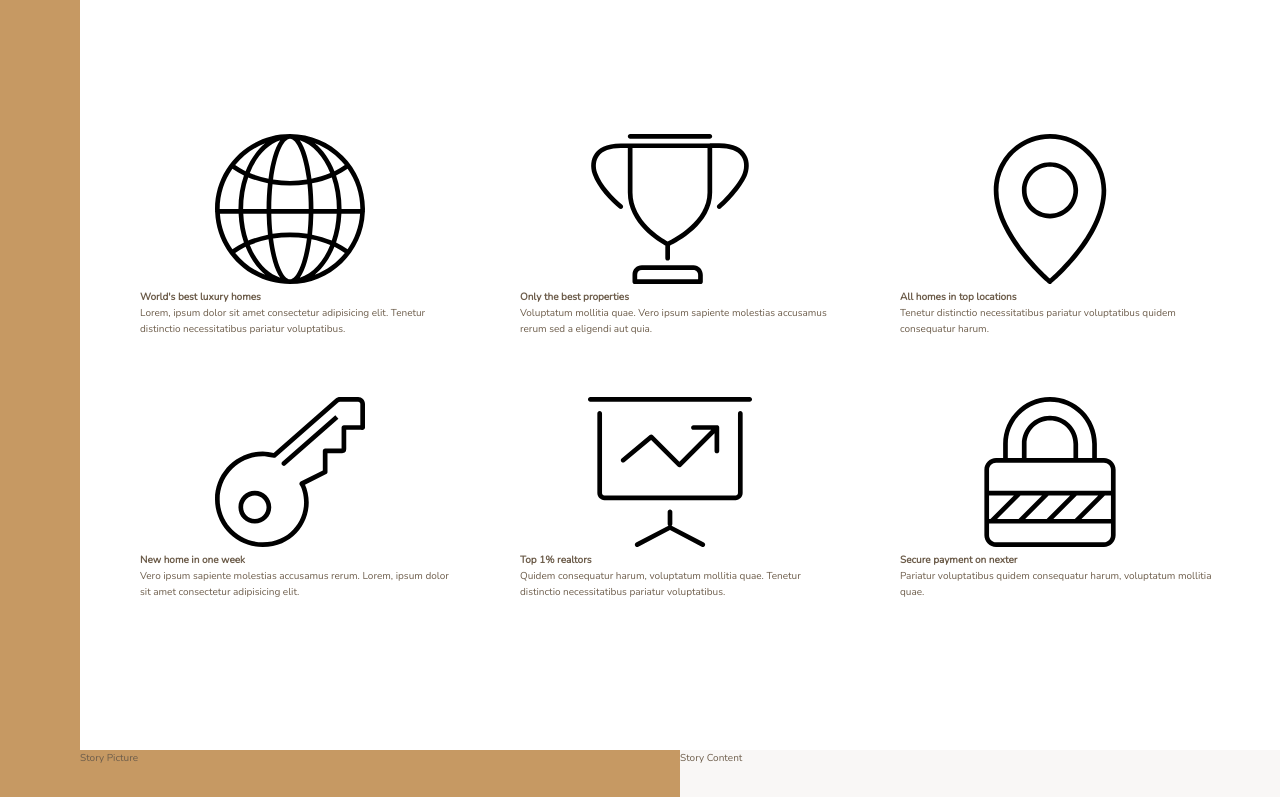
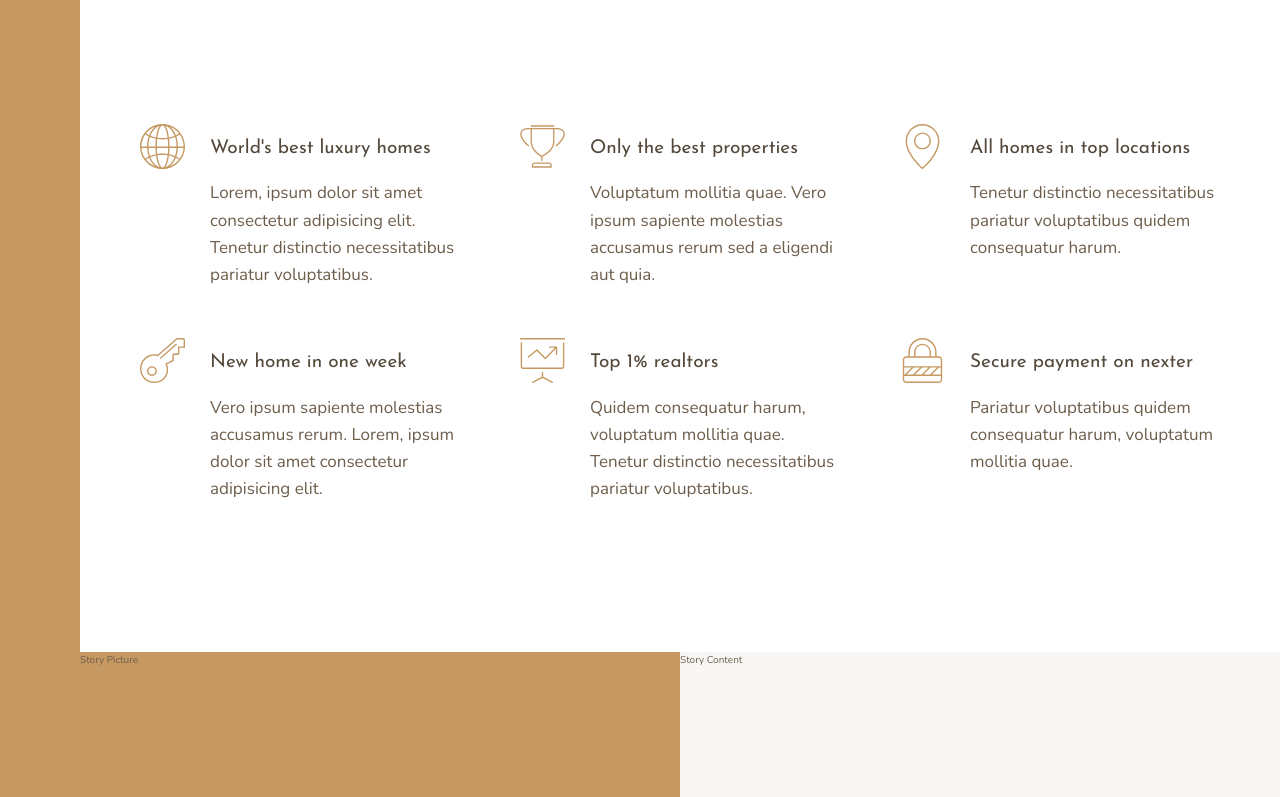
Before and after one commit to Ryanhustler420/AdvanceCss_AKA_scss, a website: page Nexter/index.html in a window 1280 px wide. Shown: the part 656-1453 px from the top of the page. Drawn offline with nearby package versions, Linux system fonts and the light colour scheme.

Commit message:
Building the Features Section - Part 2

```diff
--- a/Nexter/index.html
+++ b/Nexter/index.html
@@ -30,7 +30,7 @@
                 <svg class="feature__icon">
                     <use xlink:href='img/sprite.svg#icon-global'></use>
                 </svg>
-                <h4 class="heading-4">World's best luxury homes</h4>
+                <h4 class="heading-4 heading-4--dark">World's best luxury homes</h4>
                 <p class="feature__text">
                     Lorem, ipsum dolor sit amet consectetur adipisicing elit. Tenetur distinctio necessitatibus pariatur voluptatibus.
                 </p>
@@ -39,7 +39,7 @@
                 <svg class="feature__icon">
                     <use xlink:href='img/sprite.svg#icon-trophy'></use>
                 </svg>
-                <h4 class="heading-4">Only the best properties</h4>
+                <h4 class="heading-4 heading-4--dark">Only the best properties</h4>
                 <p class="feature__text">
                     Voluptatum mollitia quae. Vero ipsum sapiente molestias accusamus rerum sed a eligendi aut quia.
                 </p>
@@ -48,7 +48,7 @@
                 <svg class="feature__icon">
                     <use xlink:href='img/sprite.svg#icon-map-pin'></use>
                 </svg>
-                <h4 class="heading-4">All homes in top locations</h4>
+                <h4 class="heading-4 heading-4--dark">All homes in top locations</h4>
                 <p class="feature__text">
                     Tenetur distinctio necessitatibus pariatur voluptatibus quidem consequatur harum.
                 </p>
@@ -57,7 +57,7 @@
                 <svg class="feature__icon">
                     <use xlink:href='img/sprite.svg#icon-key'></use>
                 </svg>
-                <h4 class="heading-4">New home in one week</h4>
+                <h4 class="heading-4 heading-4--dark">New home in one week</h4>
                 <p class="feature__text">
                     Vero ipsum sapiente molestias accusamus rerum. Lorem, ipsum dolor sit amet consectetur adipisicing elit.
                 </p>
@@ -66,7 +66,7 @@
                 <svg class="feature__icon">
                     <use xlink:href='img/sprite.svg#icon-presentation'></use>
                 </svg>
-                <h4 class="heading-4">Top 1% realtors</h4>
+                <h4 class="heading-4 heading-4--dark">Top 1% realtors</h4>
                 <p class="feature__text">
                     Quidem consequatur harum, voluptatum mollitia quae. Tenetur distinctio necessitatibus pariatur voluptatibus.
                 </p>
@@ -75,7 +75,7 @@
                 <svg class="feature__icon">
                     <use xlink:href='img/sprite.svg#icon-lock'></use>
                 </svg>
-                <h4 class="heading-4">Secure payment on nexter</h4>
+                <h4 class="heading-4 heading-4--dark">Secure payment on nexter</h4>
                 <p class="feature__text">
                     Pariatur voluptatibus quidem consequatur harum, voluptatum mollitia quae.
                 </p>
--- a/Nexter/sass/_features.scss
+++ b/Nexter/sass/_features.scss
@@ -5,6 +5,29 @@
     margin: 15rem 0;
 
     display: grid;
-    grid-template-columns: repeat(3, 1fr);
+    //grid-template-columns: repeat(3, 1fr);
+    grid-template-columns: repeat(auto-fit, minmax(25rem, 1fr));
     grid-gap: 6rem;
+    align-items: start;
 }
+
+.feature {
+
+    display: grid;
+    grid-template-columns: min-content 1fr;
+    grid-row-gap: 1.5rem;
+    grid-column-gap: 2.5rem;
+
+
+    &__icon {
+        fill: $color-primary;
+        width: 4.5rem;
+        height: 4.5rem;
+        grid-row: 1 / span 2;
+        transform: translateY(-1rem);
+    }
+
+    &__text {
+        font-size: 1.7rem;
+    }
+}
--- a/Nexter/sass/_typography.scss
+++ b/Nexter/sass/_typography.scss
@@ -0,0 +1,24 @@
+%heading {
+    font-family: $font-display;
+    font-weight: 400;
+}
+
+.heading-1 {
+    @extend %heading;
+}
+
+.heading-2 {
+    @extend %heading;
+}
+
+.heading-3 {
+    @extend %heading;
+}
+
+.heading-4 {
+    @extend %heading;
+    font-size: 1.9rem;
+
+    &--light { color: $color-grey-light-1; }
+    &--dark { color: $color-grey-dark-1; }
+}
```
Also changed, not shown: Nexter/css/style.css.
